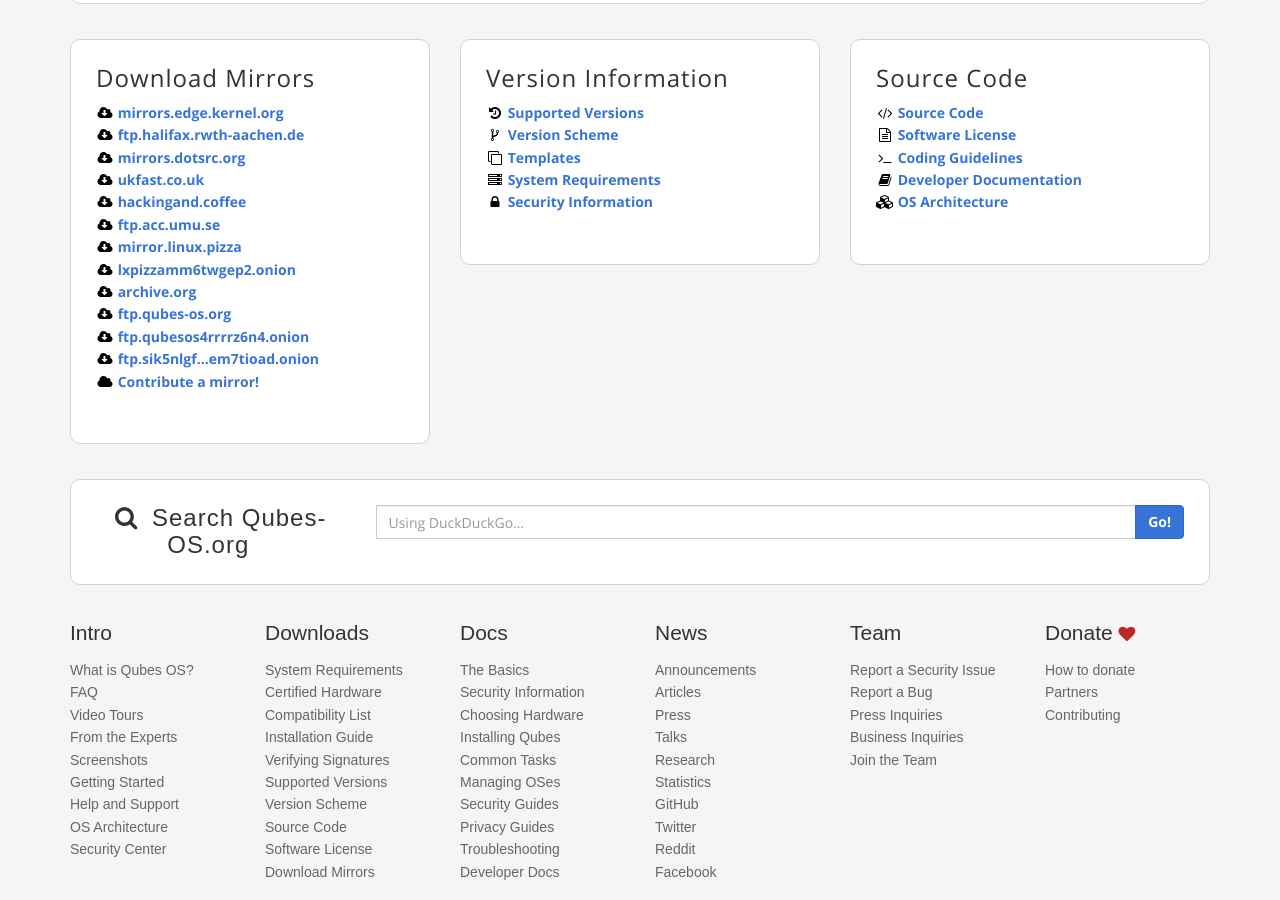
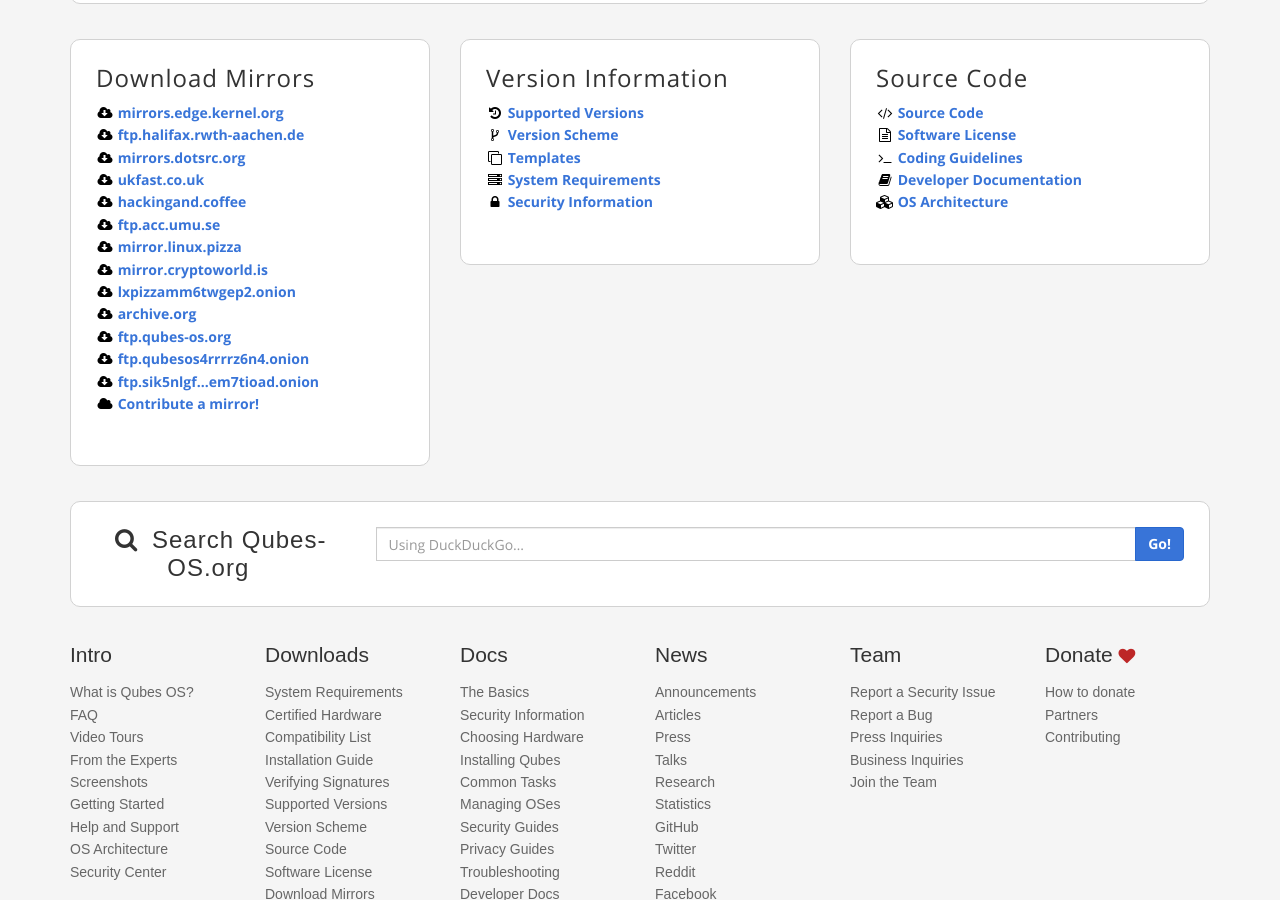
Before and after one commit to QubesOS/qubesos.github.io, a Jekyll site: the page built from pages/downloads.md, in a window 1280 px wide and 900 px high, scrolled down 3075 px. Built offline with Jekyll 4.4.1, drawn with Linux system fonts in a browser that asks for light colours; some web fonts are replaced.

Commit message:
Add mirror.cryptoworld.is to Download Mirrors list

```diff
--- a/pages/downloads.md
+++ b/pages/downloads.md
@@ -158,6 +158,7 @@ redirect_from:
         <li><a href="https://mirror.hackingand.coffee/qubes/"><i class="fa fa-cloud-download fa-fw black-icon"></i> hackingand.coffee</a></li>
         <li><a href="https://ftp.acc.umu.se/mirror/qubes-os.org/"><i class="fa fa-cloud-download fa-fw black-icon"></i> ftp.acc.umu.se</a></li>
         <li><a href="http://mirror.linux.pizza/qubes-os.org/"><i class="fa fa-cloud-download fa-fw black-icon"></i> mirror.linux.pizza</a></li>
+        <li><a href="https://mirror.cryptoworld.is/qubes/"><i class="fa fa-cloud-download fa-fw black-icon"></i> mirror.cryptoworld.is</a></li>
         <li><a href="http://lxpizzamm6twgep2.onion/"><i class="fa fa-cloud-download fa-fw black-icon"></i> lxpizzamm6twgep2.onion</a></li>
         <li><a href="https://archive.org/download/QubesOS"><i class="fa fa-cloud-download fa-fw black-icon"></i> archive.org</a></li>
         <li><a href="https://ftp.qubes-os.org/iso/"><i class="fa fa-cloud-download fa-fw black-icon"></i> ftp.qubes-os.org</a></li>
```
